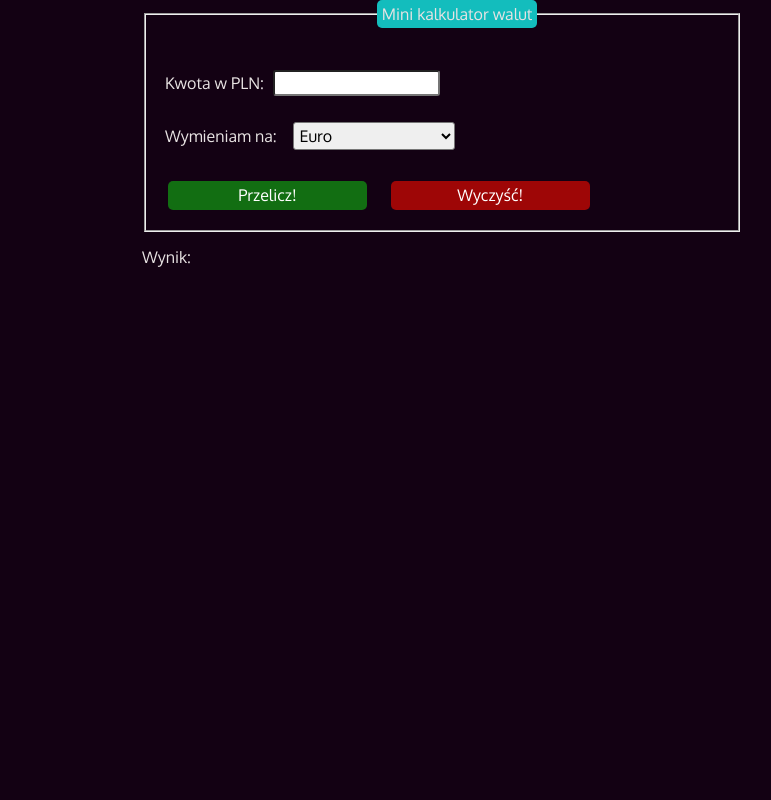
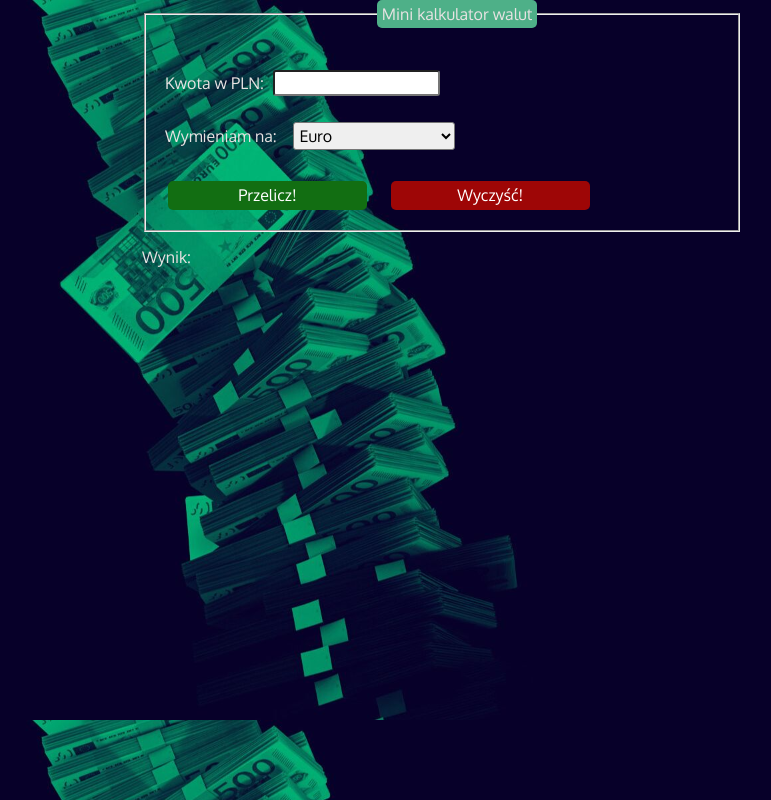
Before and after one commit to 19mg89/currency_converter, a plain HTML site: page index.html in a window 1280 px wide. Shown: the whole page, without its empty margins (198-969 px from the left). Drawn offline with nearby package versions, Linux system fonts and the light colour scheme.

Commit message:
background theme changed

```diff
--- a/css/form.css
+++ b/css/form.css
@@ -1,6 +1,6 @@
 .form__legend {
     text-align: center;
-    background-color: rgb(19, 189, 189);
+    background-color: rgb(78, 176, 136);
     border-radius: 5px;
     padding: 5px;
     margin: 15px;
--- a/css/style.css
+++ b/css/style.css
@@ -11,5 +11,7 @@ html {
     margin: 0 auto;
     font-family: "Oxygen";
     background-color: rgb(19, 1, 19);
-    color: rgb(232, 227, 227)
+    color: rgb(232, 227, 227);
+    background-image: url("../img/background.jpg");
+    background-size: cover;
 }
```
Also changed, not shown: img/background.jpg (added).
